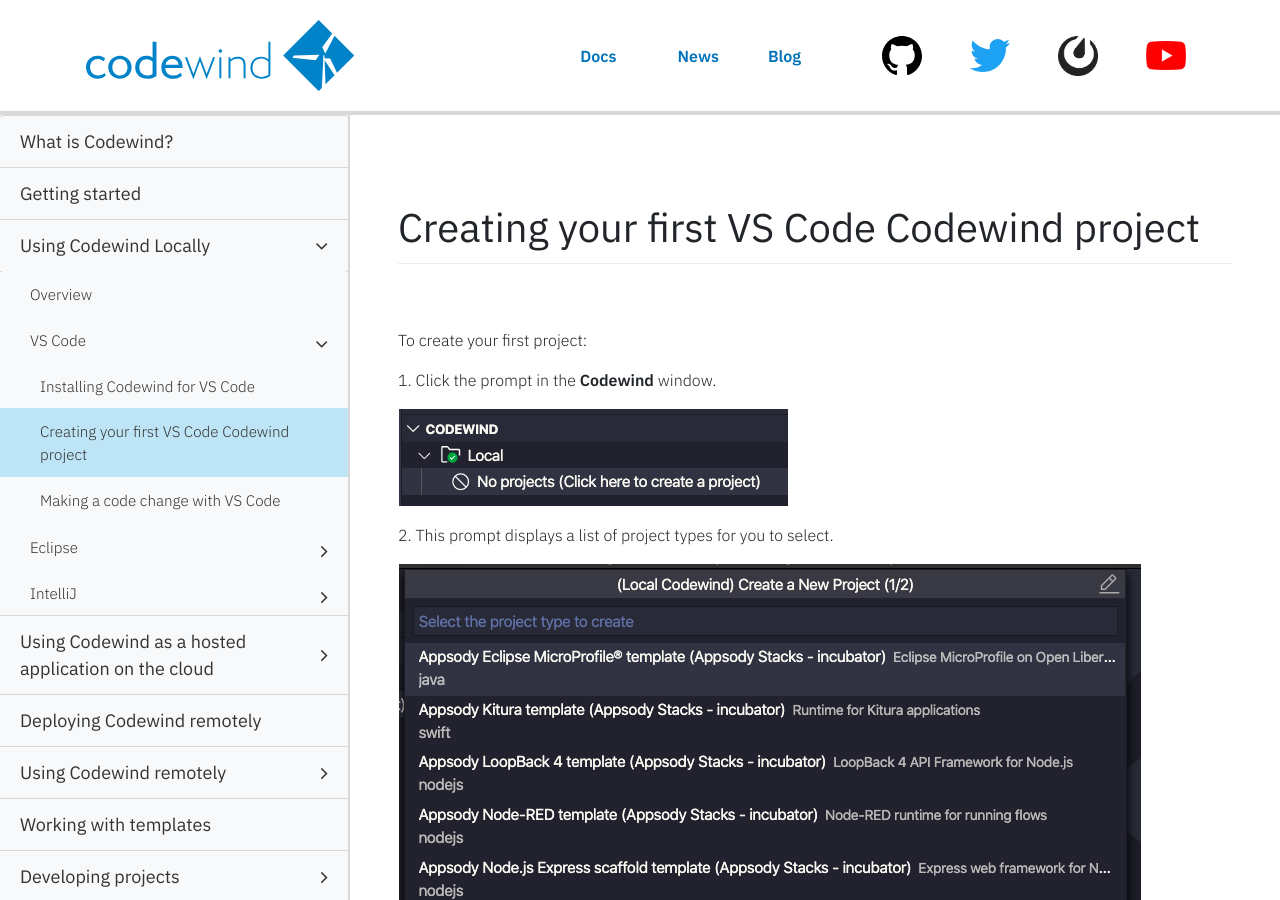
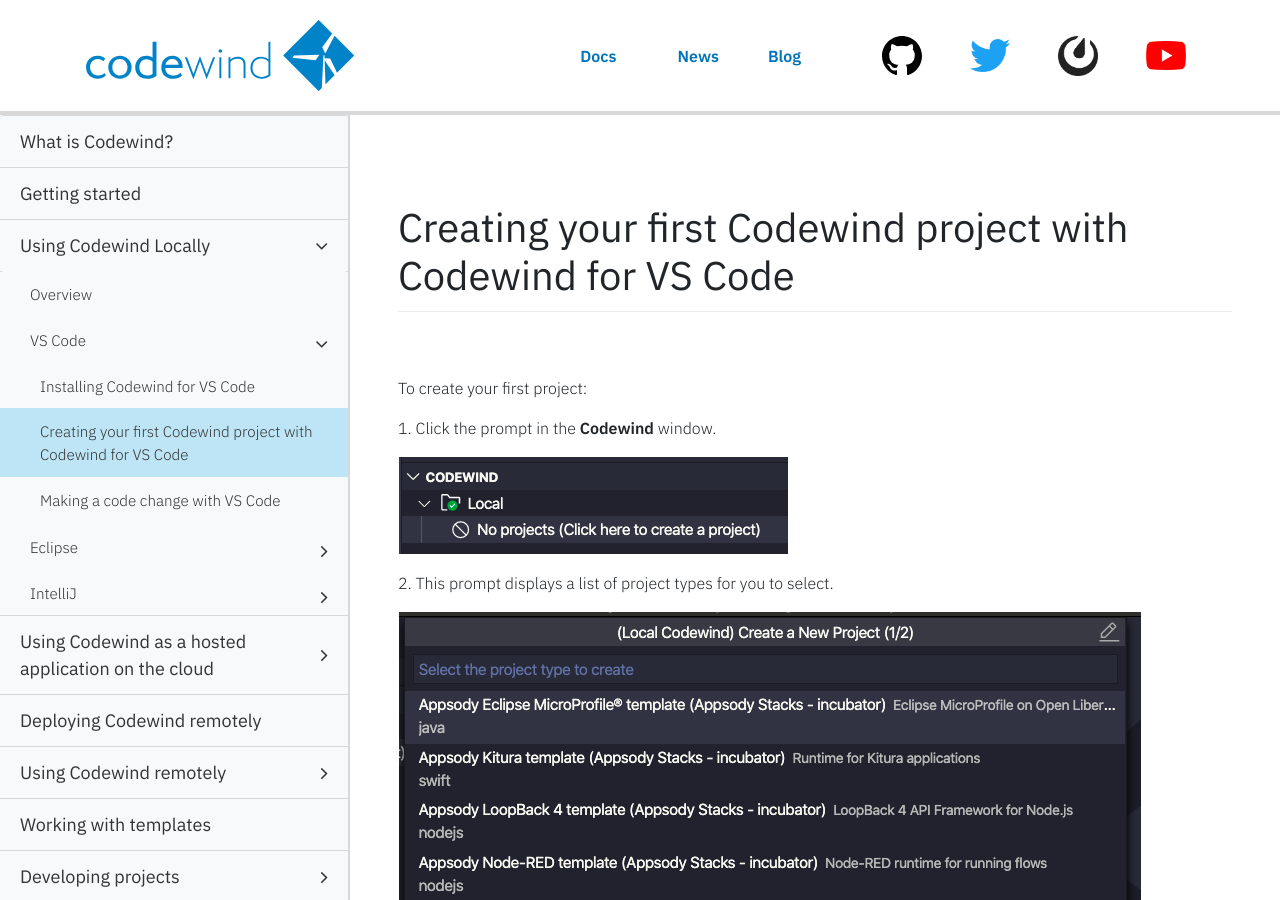
Before and after one commit to eclipse-archived/codewind-docs, a Jekyll site: the page built from docs/_documentations/vsc-firstproject.md, in a window 1280 px wide and 900 px high. Built offline with Jekyll 4.4.1, drawn with Linux system fonts in a browser that asks for light colours; nearby versions of some CDN libraries; comment, search, counter and statistics services are not loaded.

Commit message:
Renaming first project files
Signed-off-by: Sarah Ishida <sishida@us.ibm.com>

```diff
--- a/docs/_documentations/vsc-firstproject.md
+++ b/docs/_documentations/vsc-firstproject.md
@@ -1,14 +1,14 @@
 ---
 layout: docs
-title: "Creating your first VS Code Codewind project"
-description: "Creating your first VS Code Codewind project"
+title: "Creating your first Codewind project with Codewind for VS Code"
+description: "Creating your first Codewind project with Codewind for VS Code"
 keywords: introducing, introduction, overview, what is, tools, vscode, visual, studio, code, java, microprofile, spring, node, nodejs, node.js, javascript, Codewind for VS Code, tools, view, debug, integrate, open a shell session, toggle auto build, manually build, scope VS Code workspace, disable, enable, delete
 duration: 1 minute
 permalink: vsc-firstproject
 type: document
 order: 2
 ---
-# Creating your first VS Code Codewind project
+# Creating your first Codewind project with Codewind for VS Code
 <br/>
 To create your first project:
 
```
Also changed, not shown: docs/_data/docstoc.yml (+4 -4 lines), docs/_documentations/che-createfirstproject.md (+3 -3 lines), docs/_documentations/eclipse-firstproject.md (+3 -3 lines), docs/_documentations/intellij-firstproject.md (+3 -3 lines).
